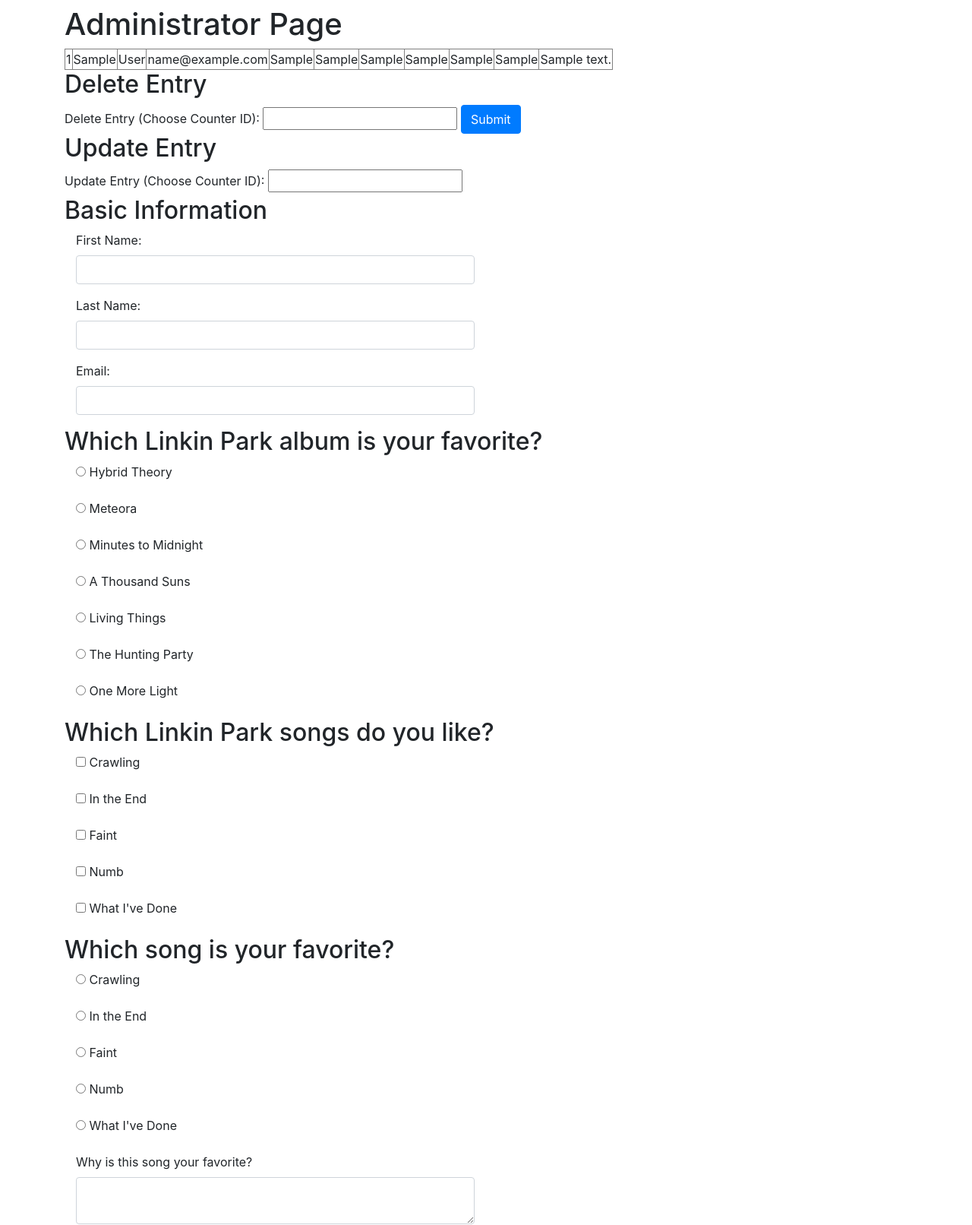
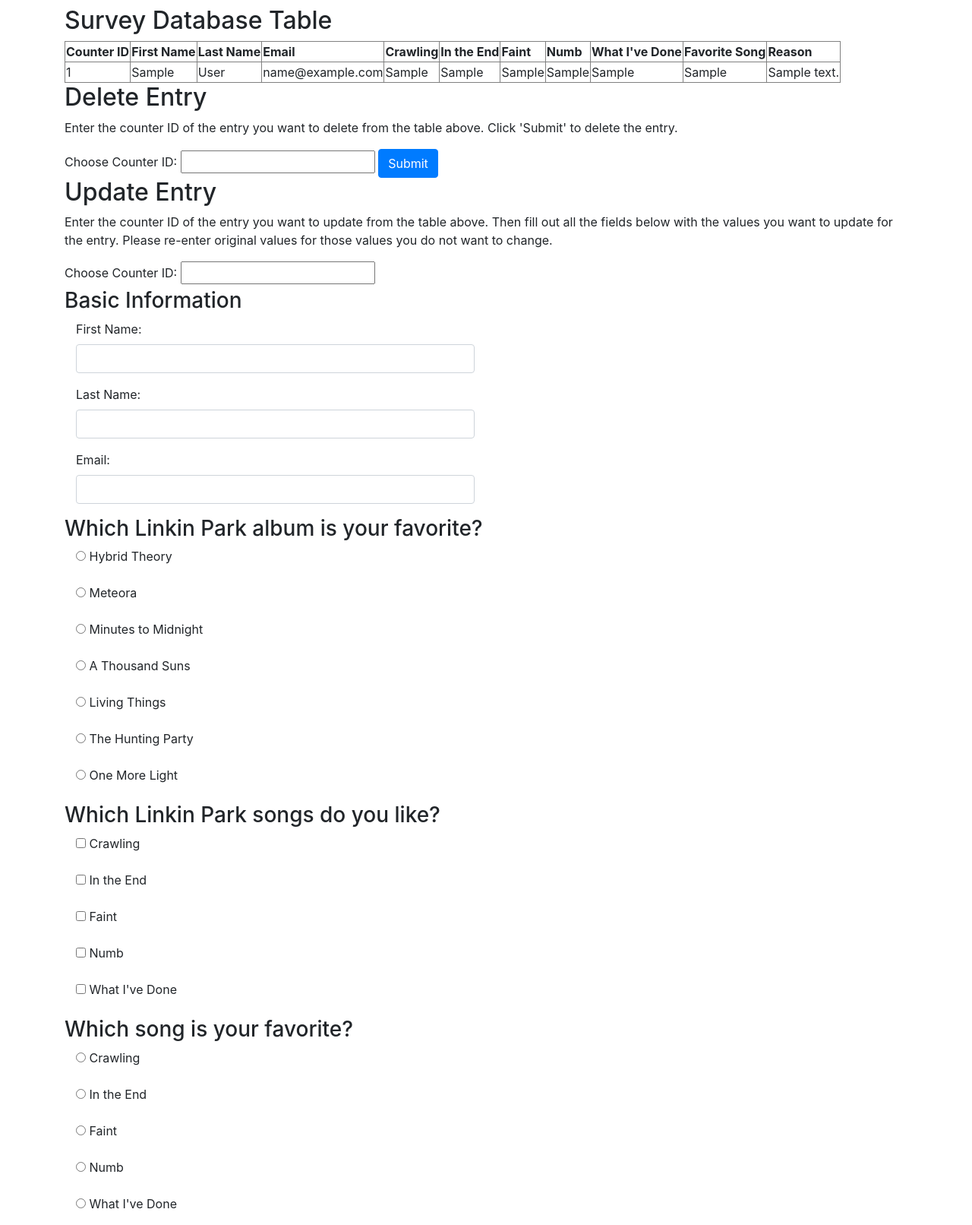
Before and after one commit to pkallinos/assignment8, a PHP site: page /admin.php in a window 1280 px wide. Shown: the part 48-1660 px from the top of the page at 76% size. Run offline with PHP 8.4, Linux system fonts and the light colour scheme; tables that the repository leaves empty or names only in its code hold one stand-in row (values such as "Sample post"); some libraries are stand-ins or nearby versions.

Commit message:
CM: added HTML changes

```diff
--- a/admin.php
+++ b/admin.php
@@ -19,9 +19,23 @@
 include "inc/top.inc";
 ?>
 
-	<h1>Administrator Page</h1>
+<h2>Survey Database Table</h2>
 
 <table border>
+    <tr>
+        <th>Counter ID</th>
+        <th>First Name</th>
+        <th>Last Name</th>
+        <th>Email</th>
+        <th>Crawling</th>
+        <th>In the End</th>
+        <th>Faint</th>
+        <th>Numb</th>
+        <th>What I've Done</th>
+        <th>Favorite Song</th>
+        <th>Reason</th>
+    </tr>
+
     <?php
     while($pages = mysqli_fetch_assoc($result)) {
     ?>
@@ -47,15 +61,17 @@
 
 <h2>Delete Entry</h2>
 <form method="post" action="admin-delete.php">
-		<label for="counter">Delete Entry (Choose Counter ID):</label>
+    <p>Enter the counter ID of the entry you want to delete from the table above. Click 'Submit' to delete the entry.</p>
+    <label for="counter">Choose Counter ID:</label>
     <input type="number" class="counter" name="counter" id="counter">
-
     <input type="submit" name="submit" class="btn btn-primary" id="submit" value="Submit">
 </form>
 
+
 <h2>Update Entry</h2>
 <form method="post" action="admin-update.php">
-    	<label for="counter">Update Entry (Choose Counter ID):</label>
+    <p>Enter the counter ID of the entry you want to update from the table above. Then fill out all the fields below with the values you want to update for the entry. Please re-enter original values for those values you do not want to change.</p>
+    <label for="counter">Choose Counter ID:</label>
     <input type="number" class="counter" name="counter" id="counter">
 
     <?php include "inc/survey.inc"; ?>
--- a/inc/survey.inc
+++ b/inc/survey.inc
@@ -1,6 +1,6 @@
 <!-- Basic Info -->
 
-<h2>Basic Information</h2>
+<h3>Basic Information</h3>
 
 <div class="form-group">
 <div class="col-md-6 mb-3">
@@ -26,7 +26,7 @@
 <!-- End Basic Info -->
 
 <!-- Favorite Album -->
-<h2>Which Linkin Park album is your favorite?</h2>
+<h3>Which Linkin Park album is your favorite?</h3>
 
 <div class="col-md-6 mb-3">
 <input type="radio" name="favorite-album" id="hybrid-radio" value="hybrid">
@@ -66,7 +66,7 @@
 <!-- End Favorite Album -->
 
 <!-- Songs Section -->
-<h2>Which Linkin Park songs do you like?</h2>
+<h3>Which Linkin Park songs do you like?</h3>
 
 <div class="col-md-6 mb-3">
 <input type="checkbox" name="crawling-check" id="crawling-check" value="crawling">
@@ -95,7 +95,7 @@
 <!-- End Songs -->
 
 <!-- Favorite Song -->
-<h2>Which song is your favorite?</h2>
+<h3>Which song is your favorite?</h3>
 
 <div class="col-md-6 mb-3">
 <input type="radio" name="favorite-song" id="crawling-radio" value="crawling">
```
Also changed, not shown: index.php (+8 -0 lines), 1 other file. Lines whose indentation alone changed are shown as unchanged.
